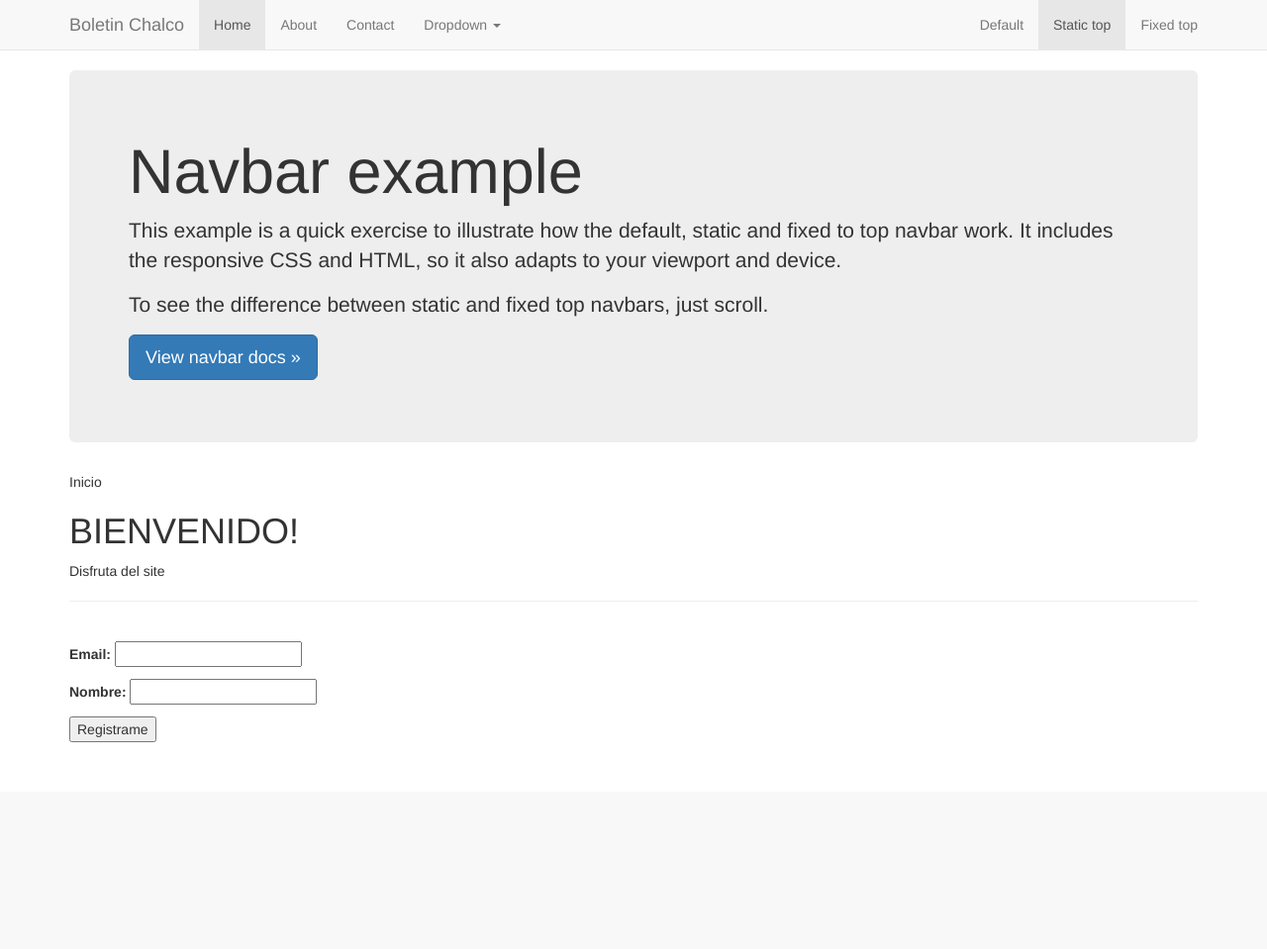
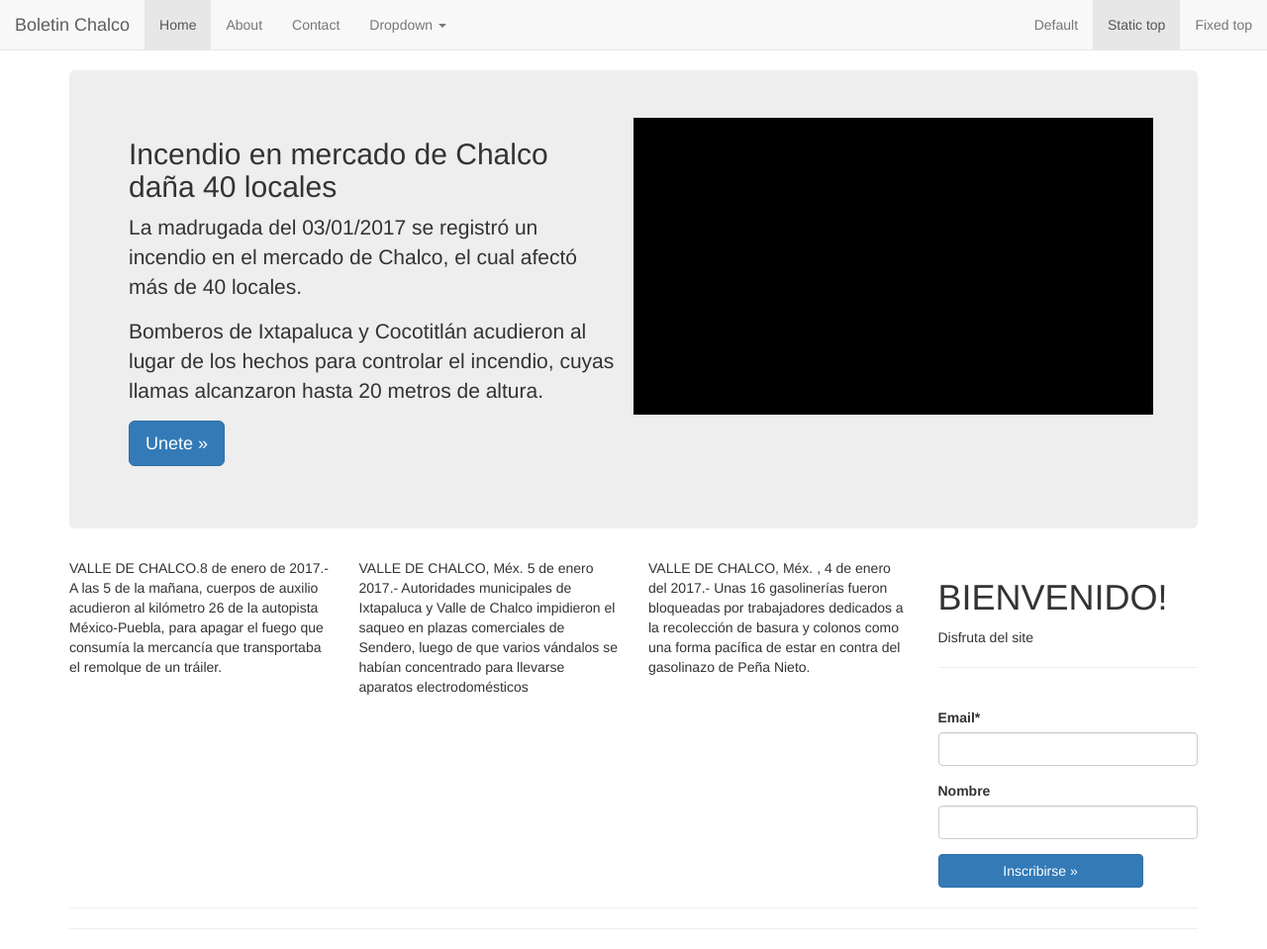
Before and after one commit to AnthonyJe/boletin-chalco, a Django app: page / in a window 1280 px wide. Shown: the whole page at 99% size. Before the commit the page ends 750 px from the top, so only its background shows below. Run offline with Django 3.2, Linux system fonts and the light colour scheme; some libraries are stand-ins or nearby versions.

Commit message:
empezando a llenar el boletin

```diff
--- a/pd001/src/pd001/settings.py
+++ b/pd001/src/pd001/settings.py
@@ -45,6 +45,7 @@ INSTALLED_APPS = [
     'django.contrib.messages',
     'django.contrib.staticfiles',
     'boletin',
+    'crispy_forms',
 ]
 
 MIDDLEWARE = [
@@ -58,6 +59,8 @@ MIDDLEWARE = [
 ]
 
 ROOT_URLCONF = 'pd001.urls'
+
+CRISPY_TEMPLATE_PACK = 'bootstrap3'
 
 TEMPLATES = [
     {
--- a/pd001/src/templates/base.html
+++ b/pd001/src/templates/base.html
@@ -11,51 +11,29 @@
     <link rel="icon" href="../../favicon.ico">
 
     <title>{% block tittle %}{% endblock %} | Tu boletin informativo</title>
+    {% include "head_css.html" %}
 
-    <!-- Bootstrap core CSS -->
-    <link href="{% static '/css/bootstrap.min.css' %}" rel="stylesheet">
-
-    <!-- IE10 viewport hack for Surface/desktop Windows 8 bug -->
-    <link href="{% static '/css/ie10-viewport-bug-workaround.css' %}" rel="stylesheet">
-
-    <!-- Custom styles for this template -->
-    <link href="{% static 'navbar-static-top.css" rel="stylesheet">
-
-    <!-- Just for debugging purposes. Don't actually copy these 2 lines! -->
-    <!--[if lt IE 9]><script src="../../assets/js/ie8-responsive-file-warning.js"></script><![endif]-->
-    <!--script src="../../assets/js/ie-emulation-modes-warning.js' %}"></script-->
-
-    <!-- HTML5 shim and Respond.js for IE8 support of HTML5 elements and media queries -->
-    <!--[if lt IE 9]>
-      <script src="https://oss.maxcdn.com/html5shiv/3.7.3/html5shiv.min.js"></script>
-      <script src="https://oss.maxcdn.com/respond/1.4.2/respond.min.js"></script>
-    <![endif]-->
   </head>
-
   <body>
-{% include "navbar.html" %}
-
+    {% include "navbar.html" %}
 
 
     <div class="container">
     {% block jumbotron %}
+    <!-- Main component for a primary marketing message or call to action -->
+      <div class="jumbotron">
+      {% block jumbotron_content %}
 
-     {% endblock %}
+      {% endblock %}
+      </div>
+    {% endblock %}
 
      {% block content %}
-
      {% endblock %}
 
     </div> <!-- /container -->
 
+{% include "head_css.html" %}
 
-    <!-- Bootstrap core JavaScript
-    ================================================== -->
-    <!-- Placed at the end of the document so the pages load faster -->
-    <script src="https://ajax.googleapis.com/ajax/libs/jquery/1.12.4/jquery.min.js"></script>
-    <script>window.jQuery || document.write('<script src="../../assets/js/vendor/jquery.min.js"><\/script>')</script>
-    <script src="../../dist/js/bootstrap.min.js"></script>
-    <!-- IE10 viewport hack for Surface/desktop Windows 8 bug -->
-    <script src="../../assets/js/ie10-viewport-bug-workaround.js"></script>
-  </body>
+      </body>
 </html>
--- /dev/null
+++ b/pd001/src/templates/head_css.html
@@ -0,0 +1,20 @@
+{% load static %}
+
+ <!-- Bootstrap core CSS -->
+    <link href="{% static '/css/bootstrap.min.css' %}" rel="stylesheet">
+
+    <!-- IE10 viewport hack for Surface/desktop Windows 8 bug -->
+    <link href="{% static '/css/ie10-viewport-bug-workaround.css' %}" rel="stylesheet">
+
+    <!-- Custom styles for this template -->
+    <link href="{% static 'navbar-static-top.css" rel="stylesheet">
+
+    <!-- Just for debugging purposes. Don't actually copy these 2 lines! -->
+    <!--[if lt IE 9]><script src="../../assets/js/ie8-responsive-file-warning.js"></script><![endif]-->
+    <!--script src="../../assets/js/ie-emulation-modes-warning.js' %}"></script-->
+
+    <!-- HTML5 shim and Respond.js for IE8 support of HTML5 elements and media queries -->
+    <!--[if lt IE 9]>
+      <script src="https://oss.maxcdn.com/html5shiv/3.7.3/html5shiv.min.js"></script>
+      <script src="https://oss.maxcdn.com/respond/1.4.2/respond.min.js"></script>
+    <![endif]-->
--- a/pd001/src/templates/inicio.html
+++ b/pd001/src/templates/inicio.html
@@ -1,24 +1,42 @@
  {% extends "base.html" %}
-{% block jumbotron %}
-
- <!-- Main component for a primary marketing message or call to action -->
-      <div class="jumbotron">
-        <h1>Navbar example</h1>
-        <p>This example is a quick exercise to illustrate how the default, static and fixed to top navbar work. It includes the responsive CSS and HTML, so it also adapts to your viewport and device.</p>
-        <p>To see the difference between static and fixed top navbars, just scroll.</p>
+ {% load crispy_forms_tags %}
+{% block tittle %}Inicio{% endblock %}
+{% block jumbotron_content %}
+<div class="row">
+	<div class="col-sm-6">
+  		<h2>Incendio en mercado de Chalco daña 40 locales</h2>
+        <p>La madrugada del 03/01/2017 se registró un incendio en el mercado de Chalco, el cual afectó más de 40 locales.</p>
+        <p>Bomberos de Ixtapaluca y Cocotitlán acudieron al lugar de los hechos para controlar el incendio, cuyas llamas alcanzaron hasta 20 metros de altura.</p>
         <p>
-          <a class="btn btn-lg btn-primary" href="../../components/#navbar" role="button">View navbar docs &raquo;</a>
+          <a class="btn btn-lg btn-primary" href="../../components/#navbar" role="button">Unete &raquo;</a>
         </p>
+    </div>
+   	<div class="col-sm-6" style="background-color:black; height:300px; "></div>
 </div>
 {% endblock %}
 {% block content %}
-{% block tittle %}Inicio{% endblock %}
+<div class="row">
+	<div class="col-sm-3 pull-right">
 		<h1> BIENVENIDO!</h1>
 		{{ el_titulo }}
 		<hr/>
 		<br/>
 		<form method="POST" action="">{% csrf_token %}
-{{ el_form.as_p}}
-<input type="submit" value="Registrame">
+		{{ el_form|crispy }}
+		<input class="btn btn-primary" value="Inscribirse &raquo;">
 		</form>
+	</div>
+<div class="col-sm-3">
+<p>VALLE DE CHALCO.8 de enero de 2017.- A las 5 de la mañana, cuerpos de auxilio acudieron al kilómetro 26 de la autopista México-Puebla, para apagar el fuego que consumía la mercancía que transportaba el remolque de un tráiler.</p>
+</div>
+<div class="col-sm-3">
+<p>VALLE DE CHALCO, Méx. 5 de enero 2017.- Autoridades municipales de Ixtapaluca y Valle de Chalco impidieron el saqueo en plazas comerciales de Sendero, luego de que varios vándalos se habían concentrado para llevarse aparatos electrodomésticos</p>
+</div>
+<div class="col-sm-3">
+<p>VALLE DE CHALCO, Méx. , 4 de enero del 2017.- Unas 16 gasolinerías fueron bloqueadas por trabajadores dedicados a la recolección de basura y colonos como una forma pacífica de estar en contra del gasolinazo de Peña Nieto. </p>
+</div>
+</div>
+<hr/>
+<hr/>
+
 {% endblock %}
--- a/pd001/src/templates/navbar.html
+++ b/pd001/src/templates/navbar.html
@@ -1,6 +1,6 @@
 <!-- Static navbar -->
     <nav class="navbar navbar-default navbar-static-top">
-      <div class="container">
+      <div class="container-fluid">
         <div class="navbar-header">
           <button type="button" class="navbar-toggle collapsed" data-toggle="collapse" data-target="#navbar" aria-expanded="false" aria-controls="navbar">
             <span class="sr-only">Toggle navigation</span>
```
Also changed, not shown: pd001/src/templates/head_js.html (added, +10 -0 lines). Lines whose indentation alone changed are shown as unchanged.
